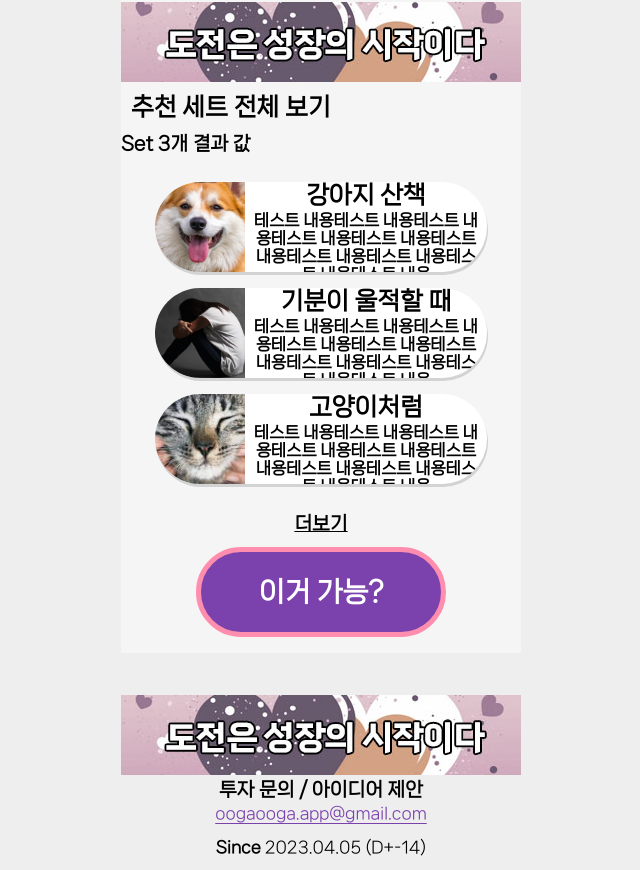
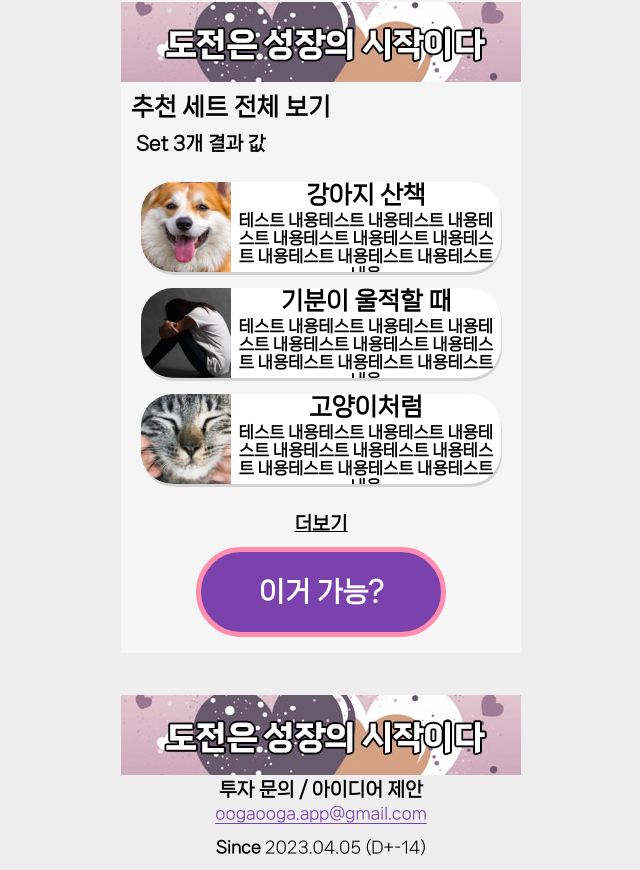
Before and after one commit to valueinvestment/woogawooga, a Next.js app: page /totalRecommendSet in a window 1280 px wide. Shown: the part 812-1682 px from the top of the page, without its empty margins (319-959 px from the left). Built offline with nearby package versions, Linux system fonts and the light colour scheme.

Commit message:
Feature: image button bordor radius

```diff
--- a/components/Button/ButtonBase.tsx
+++ b/components/Button/ButtonBase.tsx
@@ -5,6 +5,7 @@ type buttonProps = {
   darkBtn?: boolean;
   borderColor?: string;
   boxShadow?: string;
+  borderRadius?: number;
   backgroundColor?: string;
   color?: string;
   maxWidth?: number;
@@ -21,7 +22,7 @@ const ButtonBase = styled.button<buttonProps>`
   margin: 0.5rem 0rem;
   font-size: 1.7rem;
   border: ${(props) => (props.borderColor == "transparent" ? "none" : "solid")};
-  border-radius: 4rem;
+  border-radius: ${(props) => (props.borderRadius ?? 4) + "rem"};
   border-width: thick;
   border-color: ${(props) => props.borderColor};
   color: ${(props) => props.color};
--- a/components/SetContainer.tsx
+++ b/components/SetContainer.tsx
@@ -4,7 +4,7 @@ import { ImageButton } from "./Button/ImageButton";
 import { useRouter } from "next/router";
 
 const Container = styled.div`
-  margin: 1rem;
+  margin: 1rem 0rem;
   display: flex;
   flex-wrap: wrap;
   justify-content: space-around;
@@ -33,6 +33,7 @@ const SetContainer: React.FC<Props> = ({ setData }) => {
                 height={100}
                 padding={0}
                 borderColor={"transparent"}
+                borderRadius={2}
                 boxShadow={"1px 3px lightgray"}
               ></ImageButton>
             </div>
--- a/pages/totalRecommendSet.tsx
+++ b/pages/totalRecommendSet.tsx
@@ -54,7 +54,7 @@ const TotalRecommendSet: NextPage = () => {
           <h2 style={{ textAlign: "left", marginLeft: "10px" }}>
             추천 세트 전체 보기
           </h2>
-          <h3 style={{ textAlign: "left", marginLeft: "15x" }}>
+          <h3 style={{ textAlign: "left", marginLeft: "15px" }}>
             Set {setData.length}개 결과 값
           </h3>
 
```
Also changed, not shown: components/Button/ImageButton.tsx (+3 -4 lines).
